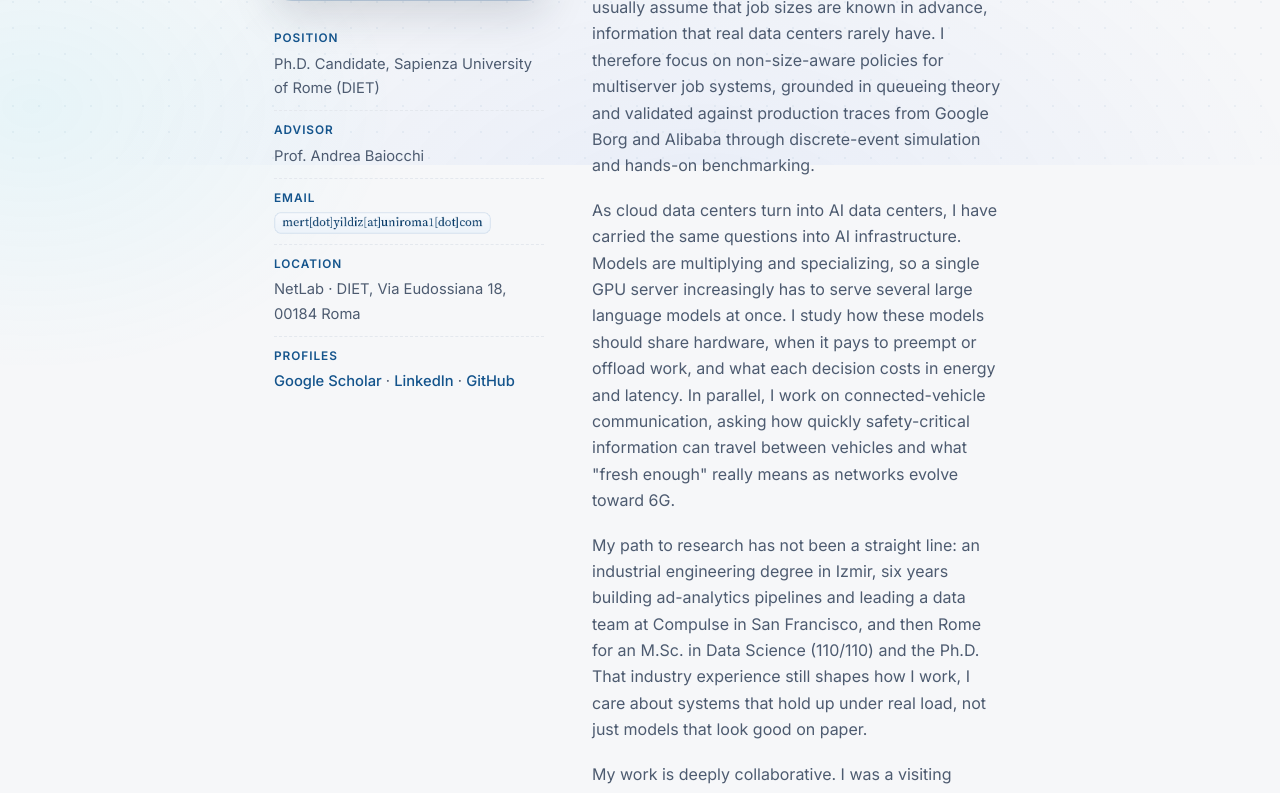
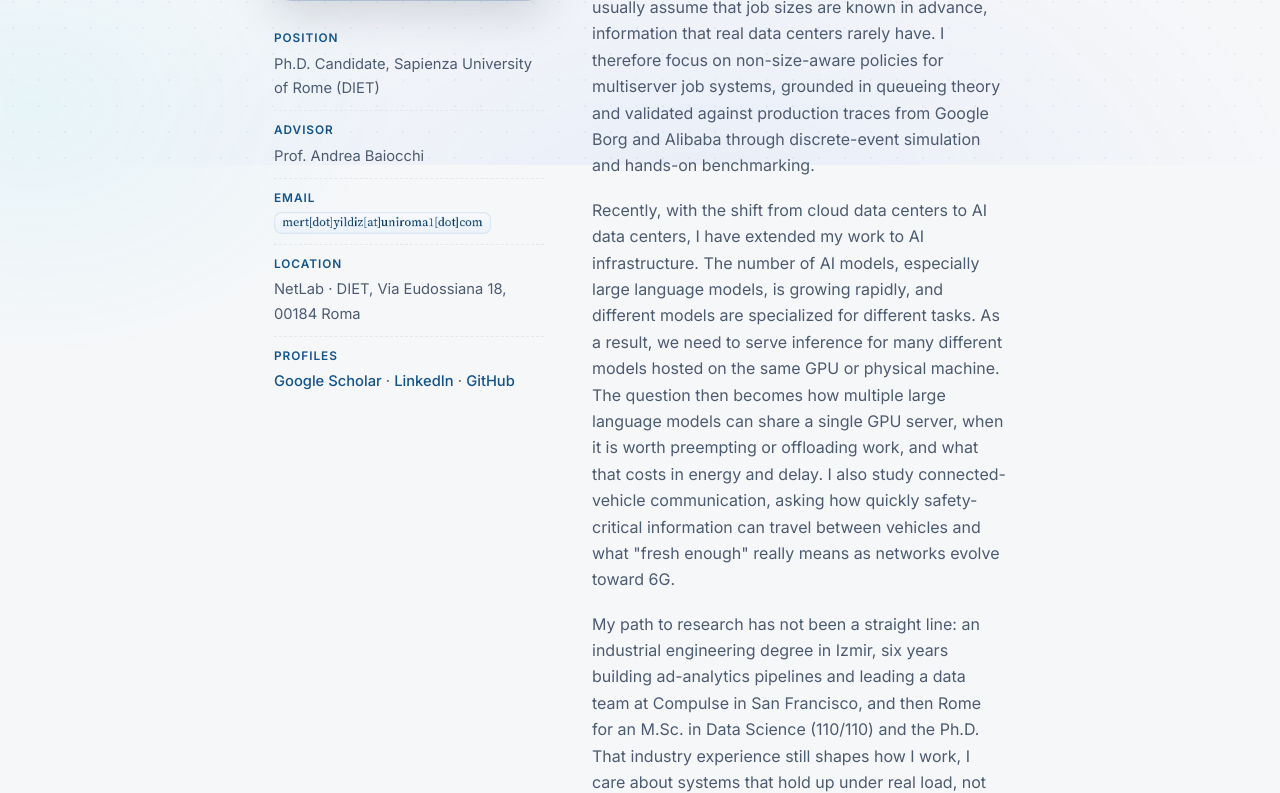
Before and after one commit to MertYILDIZ19/MertYILDIZ19.github.io, a plain HTML site: page bio.html in a window 1280 px wide. Shown: the part 635-1428 px from the top of the page. Drawn offline with Linux system fonts and the light colour scheme.

Commit message:
Revise AI infrastructure and connected-vehicle section
Updated the section on AI infrastructure and connected-vehicle communication for clarity and detail.

```diff
--- a/bio.html
+++ b/bio.html
@@ -78,12 +78,14 @@
             benchmarking.
           </p>
           <p>
-            As cloud data centers turn into AI data centers, I have carried the same questions into AI infrastructure.
-            Models are multiplying and specializing, so a single GPU server increasingly has to serve several large
-            language models at once. I study how these models should share hardware, when it pays to preempt or offload
-            work, and what each decision costs in energy and latency. In parallel, I work on connected-vehicle
-            communication, asking how quickly safety-critical information can travel between vehicles and what
-            "fresh enough" really means as networks evolve toward 6G.
+            Recently, with the shift from cloud data centers to AI data centers, I have extended my work to AI
+            infrastructure. The number of AI models, especially large language models, is growing rapidly, and
+            different models are specialized for different tasks. As a result, we need to serve inference for many
+            different models hosted on the same GPU or physical machine. The question then becomes how multiple
+            large language models can share a single GPU server, when it is worth preempting or offloading work,
+            and what that costs in energy and delay. I also study connected-vehicle communication, asking how
+            quickly safety-critical information can travel between vehicles and what "fresh enough" really means
+            as networks evolve toward 6G.
           </p>
           <p>
             My path to research has not been a straight line: an industrial engineering degree in Izmir, six years
```
